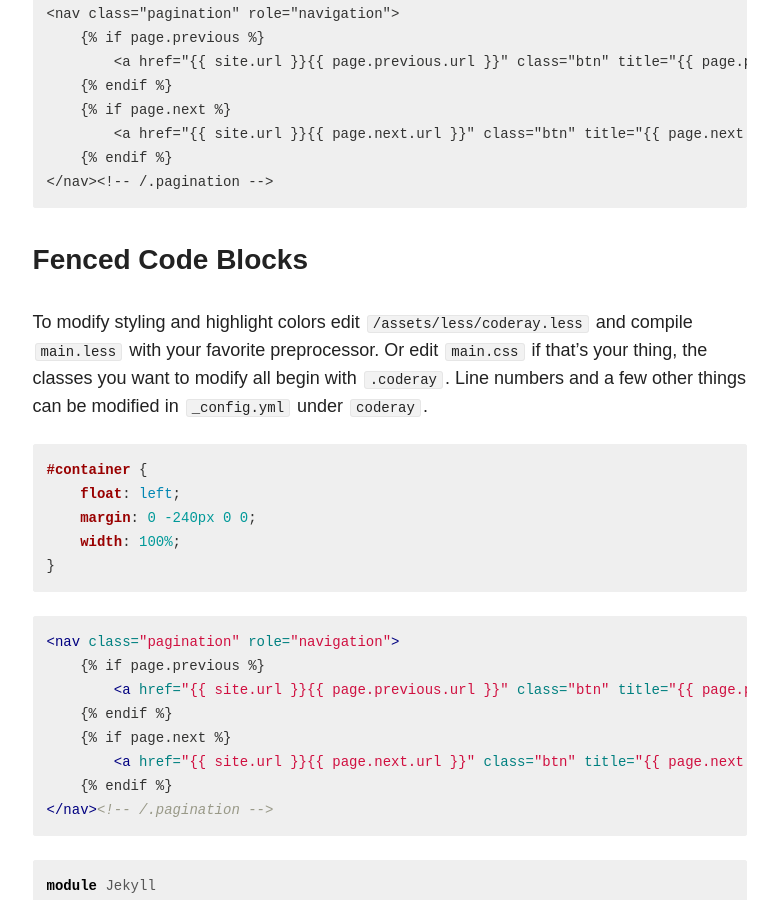
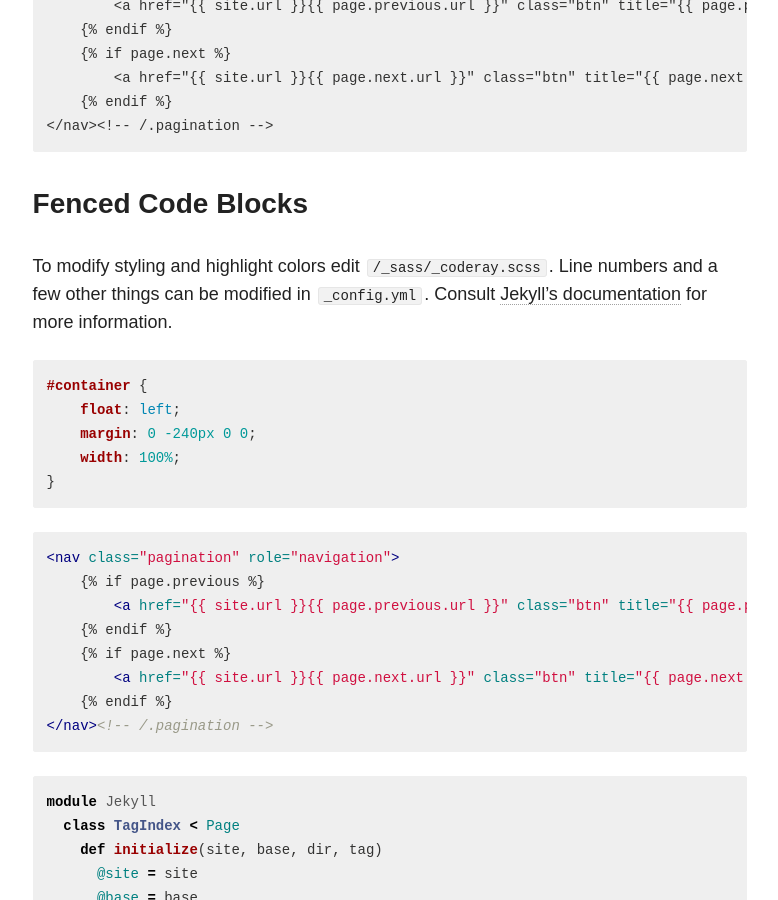
Before and after one commit to FoxerCoeee/FoxerCoeee, a Jekyll site: the page built from _posts/articles/2013-08-16-code-highlighting-post.md, in a window 1280 px wide and 900 px high, scrolled down 2265 px. Shown: the whole window, without its empty margins (347-1125 px from the left). Built offline with Jekyll 4.4.1, drawn with Linux system fonts in a browser that asks for light colours; nearby versions of some CDN libraries; some of the changed text lies outside the part shown.

Commit message:
Update syntax highlighting post - Remove references to .less

```diff
--- a/_posts/articles/2013-08-16-code-highlighting-post.md
+++ b/_posts/articles/2013-08-16-code-highlighting-post.md
@@ -18,7 +18,7 @@ Syntax highlighting is a feature that displays source code, in different colors
 
 ### Pygments Code Blocks
 
-To modify styling and highlight colors edit `/assets/less/pygments.less` and compile `main.less` with your favorite preprocessor. Or edit `main.css` if that's your thing, the classes you want to modify all begin with `.highlight`.
+To modify styling and highlight colors edit `/_sass/_pygments.scss`.
 
 {% highlight css %}
 #container {
@@ -78,7 +78,7 @@ end
 
 ### Fenced Code Blocks
 
-To modify styling and highlight colors edit `/assets/less/coderay.less` and compile `main.less` with your favorite preprocessor. Or edit `main.css` if that's your thing, the classes you want to modify all begin with `.coderay`. Line numbers and a few other things can be modified in `_config.yml` under `coderay`.
+To modify styling and highlight colors edit `/_sass/_coderay.scss`. Line numbers and a few other things can be modified in `_config.yml`. Consult [Jekyll's documentation](http://jekyllrb.com/docs/configuration/) for more information.
 
 ~~~ css
 #container {
```
